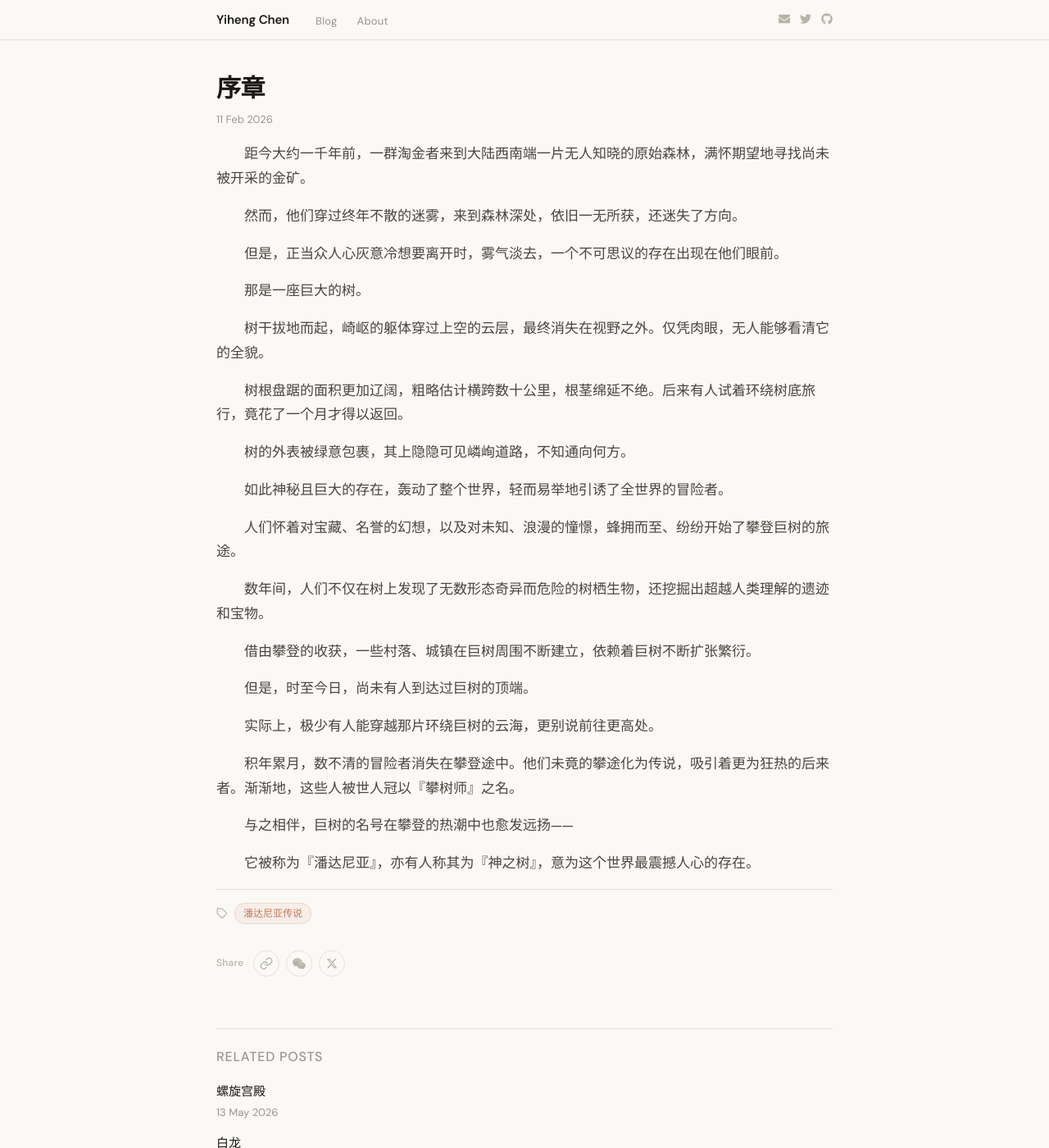
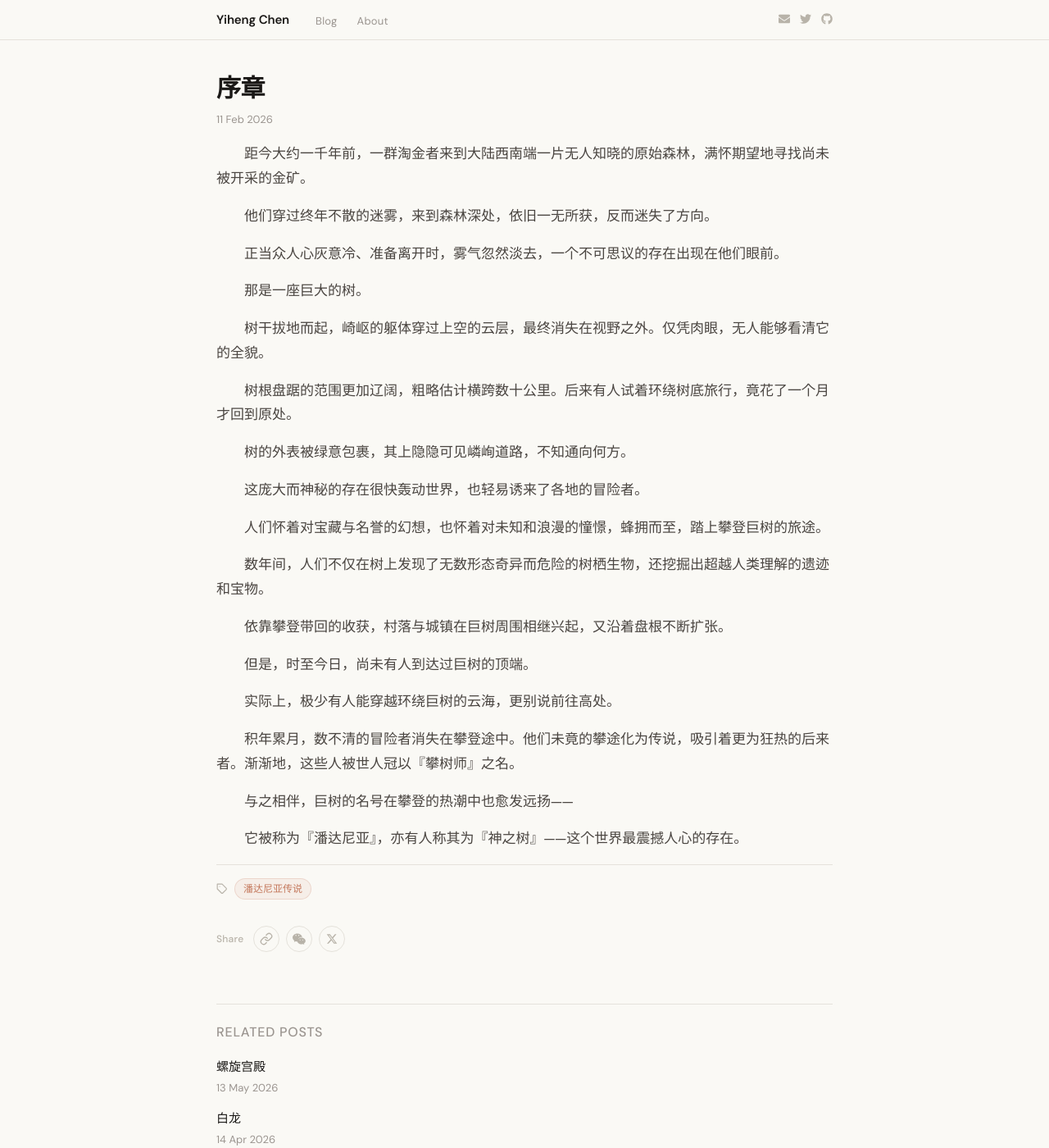
Before and after one commit to yihenc/yihenc.github.io, a Jekyll site: the page built from _posts/2026-02-11-序章.md, in a window 1280 px wide and 1400 px high. Shown: the whole window at 82% size. Built offline with Jekyll 4.4.1, drawn with Linux system fonts in a browser that asks for light colours; nearby versions of some CDN libraries.

Commit message:
Edit: 精校序章叙述

```diff
--- a/_posts/2026-02-11-序章.md
+++ b/_posts/2026-02-11-序章.md
@@ -6,32 +6,32 @@ tags: [潘达尼亚传说]
 ---
 距今大约一千年前，一群淘金者来到大陆西南端一片无人知晓的原始森林，满怀期望地寻找尚未被开采的金矿。
 
-然而，他们穿过终年不散的迷雾，来到森林深处，依旧一无所获，还迷失了方向。
+他们穿过终年不散的迷雾，来到森林深处，依旧一无所获，反而迷失了方向。
 
-但是，正当众人心灰意冷想要离开时，雾气淡去，一个不可思议的存在出现在他们眼前。
+正当众人心灰意冷、准备离开时，雾气忽然淡去，一个不可思议的存在出现在他们眼前。
 
 那是一座巨大的树。
 
 树干拔地而起，崎岖的躯体穿过上空的云层，最终消失在视野之外。仅凭肉眼，无人能够看清它的全貌。
 
-树根盘踞的面积更加辽阔，粗略估计横跨数十公里，根茎绵延不绝。后来有人试着环绕树底旅行，竟花了一个月才得以返回。
+树根盘踞的范围更加辽阔，粗略估计横跨数十公里。后来有人试着环绕树底旅行，竟花了一个月才回到原处。
 
 树的外表被绿意包裹，其上隐隐可见嶙峋道路，不知通向何方。
 
-如此神秘且巨大的存在，轰动了整个世界，轻而易举地引诱了全世界的冒险者。
+这庞大而神秘的存在很快轰动世界，也轻易诱来了各地的冒险者。
 
-人们怀着对宝藏、名誉的幻想，以及对未知、浪漫的憧憬，蜂拥而至、纷纷开始了攀登巨树的旅途。
+人们怀着对宝藏与名誉的幻想，也怀着对未知和浪漫的憧憬，蜂拥而至，踏上攀登巨树的旅途。
 
 数年间，人们不仅在树上发现了无数形态奇异而危险的树栖生物，还挖掘出超越人类理解的遗迹和宝物。
 
-借由攀登的收获，一些村落、城镇在巨树周围不断建立，依赖着巨树不断扩张繁衍。
+依靠攀登带回的收获，村落与城镇在巨树周围相继兴起，又沿着盘根不断扩张。
 
 但是，时至今日，尚未有人到达过巨树的顶端。
 
-实际上，极少有人能穿越那片环绕巨树的云海，更别说前往更高处。
+实际上，极少有人能穿越环绕巨树的云海，更别说前往高处。
 
 积年累月，数不清的冒险者消失在攀登途中。他们未竟的攀途化为传说，吸引着更为狂热的后来者。渐渐地，这些人被世人冠以『攀树师』之名。
 
 与之相伴，巨树的名号在攀登的热潮中也愈发远扬——
 
-它被称为『潘达尼亚』，亦有人称其为『神之树』，意为这个世界最震撼人心的存在。
+它被称为『潘达尼亚』，亦有人称其为『神之树』——这个世界最震撼人心的存在。
```
